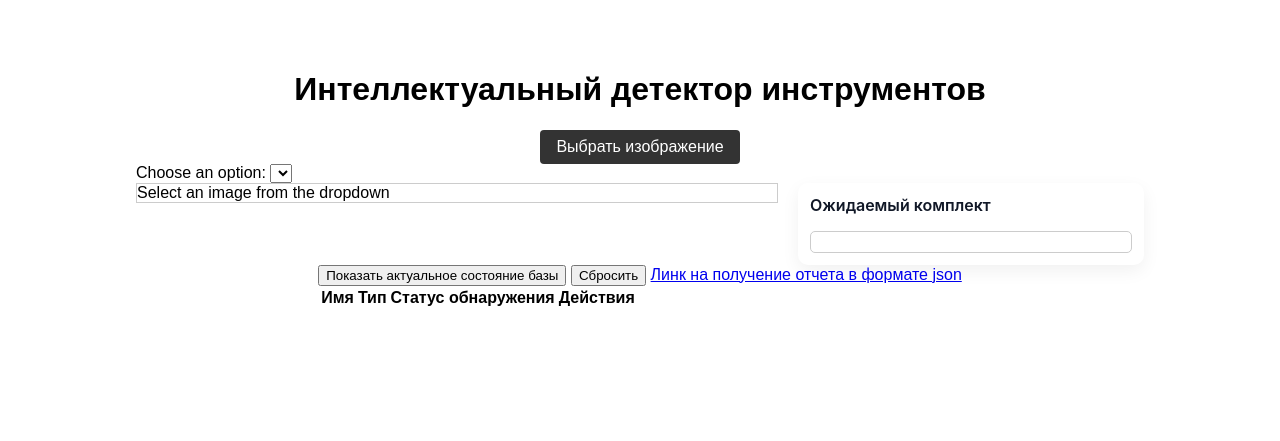
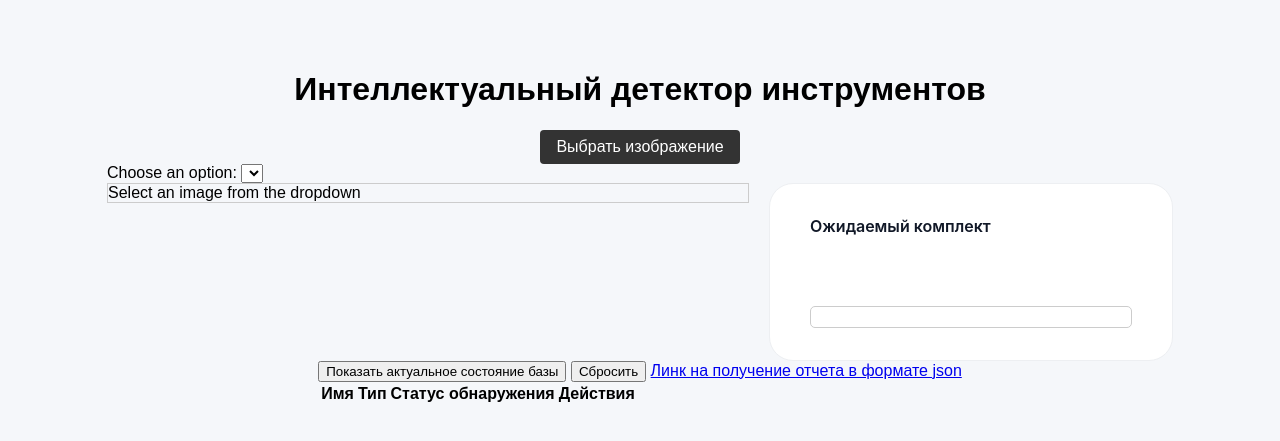
Before and after one commit to glebzadorozhnyi/lct_aeroflot_2025, a Flask app: page / in a window 1280 px wide. Shown: the top 441 px of the page. Run offline with Flask 3, Linux system fonts and the light colour scheme; lists and menus that the app fills with data are empty; parts of the project's set-up code (start-up, migrations or seed data) failed here and were passed over.

Commit message:
плюсики и минусики появляются

```diff
--- a/templates/home.html
+++ b/templates/home.html
@@ -11,6 +11,7 @@
             display: flex;
             flex-direction: column;
             align-items: center;
+            background: #F5F7FA;
         }
         input[type="file"] {
             margin-bottom: 20px;
@@ -22,16 +23,17 @@
             margin-top: 20px;
         }
         .cart-panel{
-          width: var(--cart-width);
-          box-shadow: 0 6px 18px rgba(0,0,0,0.06);
-          border-radius: 10px;
-          padding: 12px;
-          background: var(--bg);
+          display: inline-flex;
+          padding: 32px 40px;
+          align-items: flex-start;
+          gap: 64px;
           font-family: Inter, system-ui, -apple-system, "Segoe UI", Roboto, "Helvetica Neue", Arial;
           display: flex;
           flex-direction: column;
-          gap: 10px;
           box-sizing: border-box;
+          border-radius: 24px;
+          border: 1px solid #EDEFF2;
+          background: #FFF;
         }
 
         .cart-title{
@@ -61,12 +63,6 @@
           padding: 6px;
           border-radius: 8px;
           border: 1px solid transparent;
-        }
-
-        .cart-row:hover{
-          background: #fbfdff;
-          border-color: var(--border);
-          height: 28px;
         }
 
         .cart-thumb{
@@ -120,6 +116,12 @@
           align-items: center;
           justify-content: center;
           user-select: none;
+          opacity: 0;
+          transition: opacity 0.3s ease;
+        }
+
+        .cart-row:hover .qty-btn {
+          opacity: 1;
         }
 
         .qty-btn:active{ transform: translateY(1px); }
@@ -228,9 +230,9 @@
         ">
         {% for item in cart_items %}
           <div class="cart-row" data-id="{{ item.id }}">
-            <div class="cart-info">
-              <div class="cart-name">{{ item.name }}</div>
-            </div>
+          <div class="cart-info">
+          <div class="cart-name">{{ item.name }}</div>
+          </div>
 
             <div class="qty-control" role="group" aria-label="Количество инструмента {{ item.id }}">
               <button class="qty-btn minus" type="button" aria-label="Уменьшить">−</button>
```
